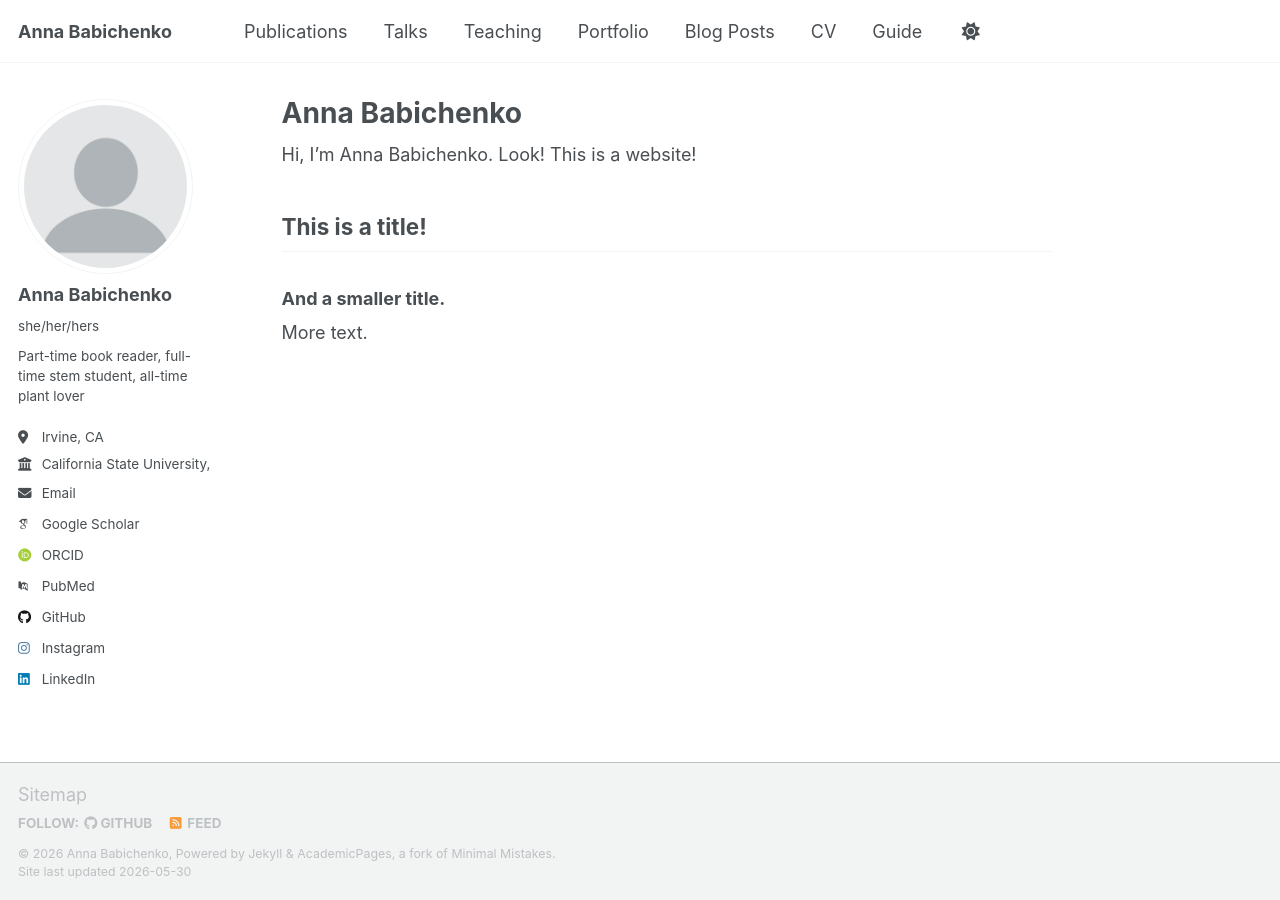
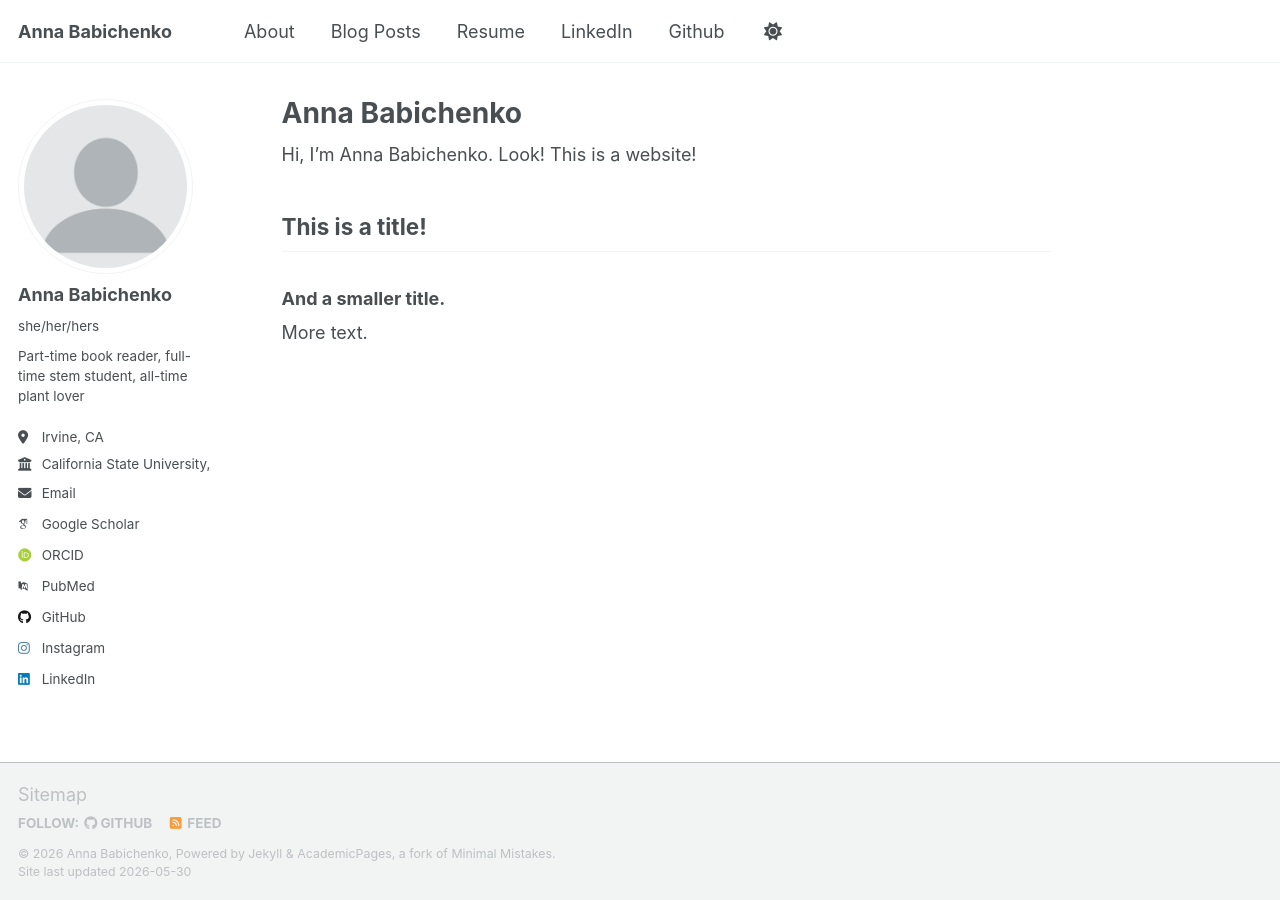
Before and after one commit to babichenko/babichenko.github.io, a Jekyll site: the page built from _pages/about.md, in a window 1280 px wide. Built offline with Jekyll 4.4.1, drawn with Linux system fonts in a browser that asks for light colours; some web fonts are replaced; a script that is not in the unit is left out.

Commit message:
Update navigation links and titles in YAML file

```diff
--- a/_data/navigation.yml
+++ b/_data/navigation.yml
@@ -3,31 +3,19 @@
 # Changing the order here will adjust the order and you can also add additional
 # links. Removing a link prevents it from showing in the header, but does not
 # prevent it from being included in the site.
-#
-# NOTE that only one of the CV options should be selected, the first is for the
-#      Markdown formatted page while the second is generated using JSON.
 
 main:
-  - title: "Publications"
-    url: /publications/
-
-  - title: "Talks"
-    url: /talks/
-
-  - title: "Teaching"
-    url: /teaching/
-
-  - title: "Portfolio"
-    url: /portfolio/
+  - title: "About"
+    url: /
 
   - title: "Blog Posts"
     url: /year-archive/
 
-  - title: "CV"
-    url: /cv/
+  - title: "Resume"
+    url: /publications/
 
-  # - title: "CV"
-  #   url: /cv-json/
+  - title: "LinkedIn"
+    url: https://linkedin.com/in/babichenko
 
-  - title: "Guide"
-    url: /markdown/
+  - title: "Github"
+    url: https://github.com/babichenko
```
